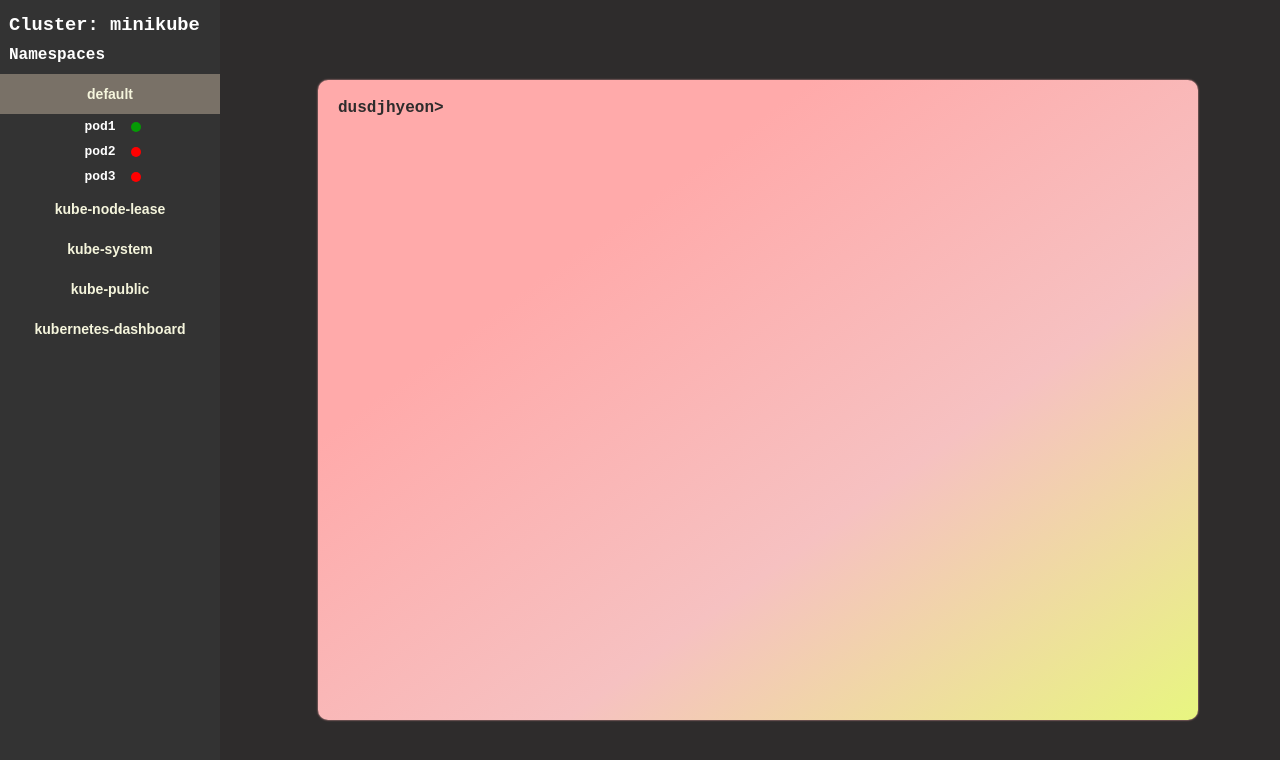
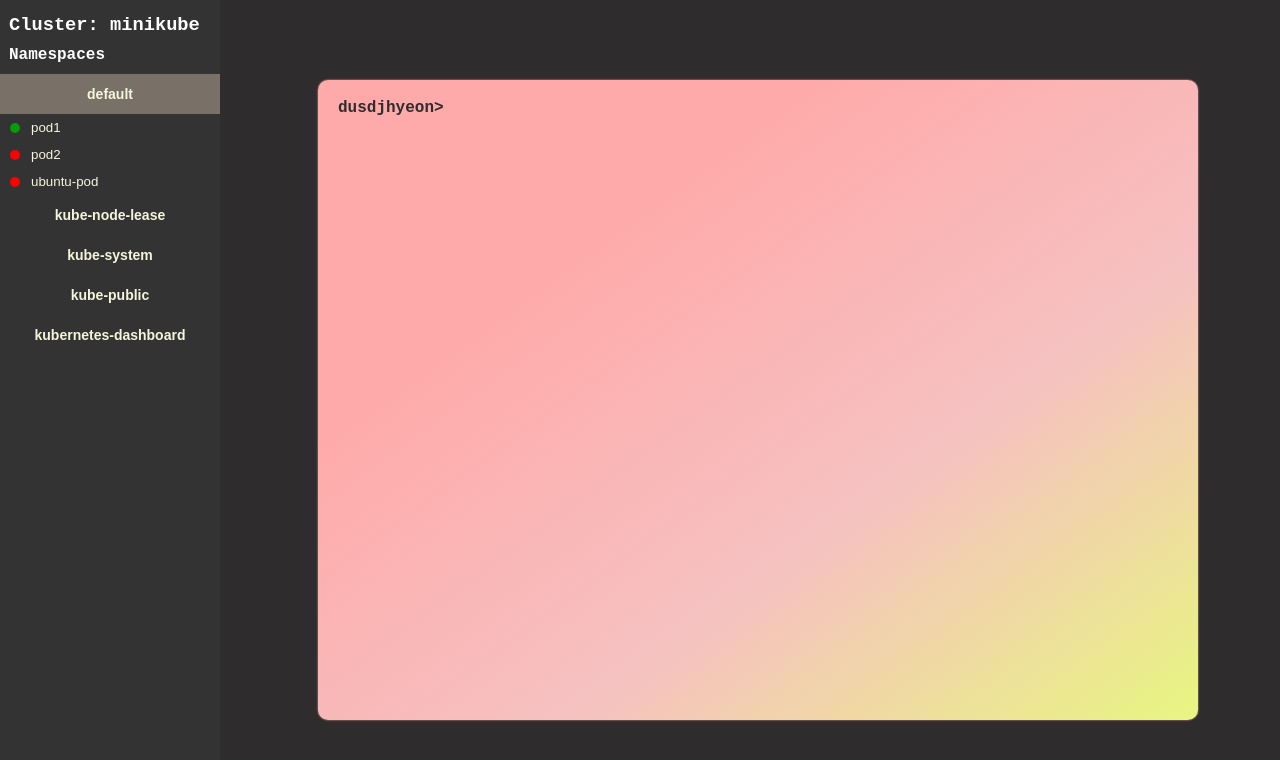
Before and after one commit to HKPCmd/front-end, a Vue app: page / in a window 1280 px wide. Both pictures are taken after a click on the button "default". Shown: the top 760 px of the page. Built offline with nearby package versions, Linux system fonts and the light colour scheme.

Commit message:
feat: change pods box to button

```diff
--- a/src/components/NamespaceBlock.vue
+++ b/src/components/NamespaceBlock.vue
@@ -10,10 +10,13 @@
             </button>
             <div v-if="clickedIndex === index" class="pods-list">
                 <div v-for="(status, podname) in podData" :key="podname" class="pod-info">
-                    <div class="pod-wrapper">
+                    <span :class="{ 'running': status === 'Running', 'not-running': status !== 'Running' }"></span>
+                    <button
+                    class="pod-wrapper"
+                    :class="{ 'underline': underlineIndex === podname }"
+                    @click="underlineText(podname)">
                         {{ podname }}
-                    </div>
-                    <span :class="{ 'running': status === 'Running', 'not-running': status !== 'Running' }"></span>
+                    </button>
                 </div>
             </div>
         </div>
@@ -31,10 +34,11 @@ export default {
     data() {
         return {
             clickedIndex: null,
+            underlineIndex: null,
             podData: {
                 "pod1": "Running",
                 "pod2": "Pending",
-                "pod3": "Failed",
+                "ubuntu-pod": "Failed",
             }
         }
     },
@@ -45,6 +49,9 @@ export default {
             } else {
                 this.clickedIndex = index;
             }
+        },
+        underlineText(podname) {
+            this.underlineIndex = podname;
         }
     }
 }
@@ -66,6 +73,7 @@ export default {
     color:beige;
     background-color: transparent;
     flex-direction: column;
+    cursor: pointer;
 }
 .box-clicked {
     background-color:rgb(121, 113, 103);
@@ -74,30 +82,38 @@ export default {
     border: 0;
     outline: 0;
     height: flex;
-    align-items: center;
-    justify-content: center;
+    align-items: left;
+    justify-content: left;
 }
 .pod-info {
     display: flex;
     align-items: center;
     font-size: 13px;
-    justify-content: center;
+    padding-left: 10px;
+    justify-content: left;
 }
 .pod-wrapper {
     margin: 5px;
+    border: none;
+    background: transparent;
+    cursor: pointer;
+    color:beige;
+}
+.underline {
+    text-decoration: underline;
+    text-decoration-color: beige;
+    text-decoration-thickness: 2px;
 }
 .running {
     width: 10px;
     height: 10px;
     background-color: rgb(5, 155, 5);
     border-radius: 50%;
-    margin-left: 10px;
 }
 .not-running {
     width: 10px;
     height: 10px;
     background-color: red;
     border-radius: 50%;
-    margin-left: 10px;
 }
 </style>
```
